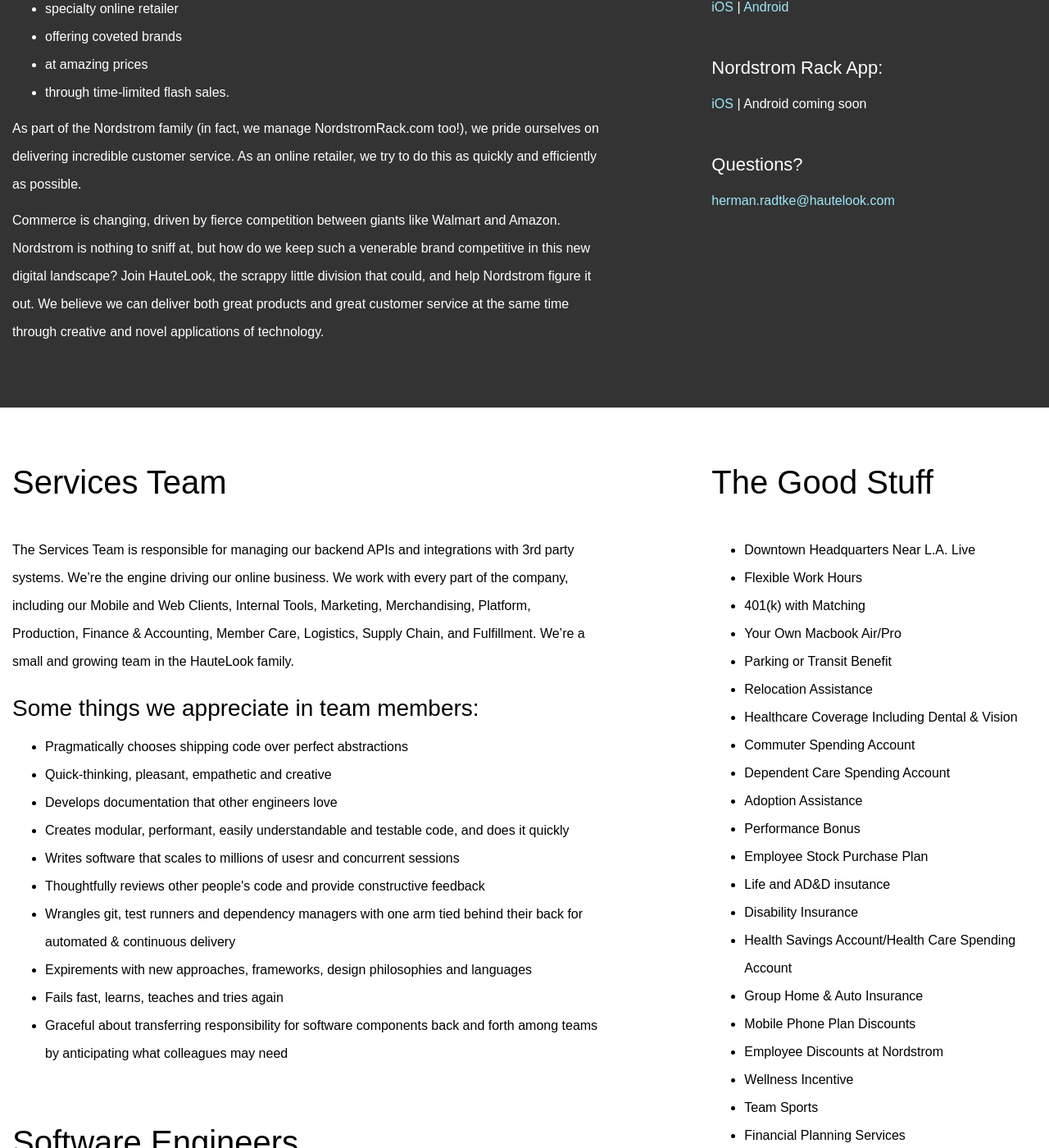
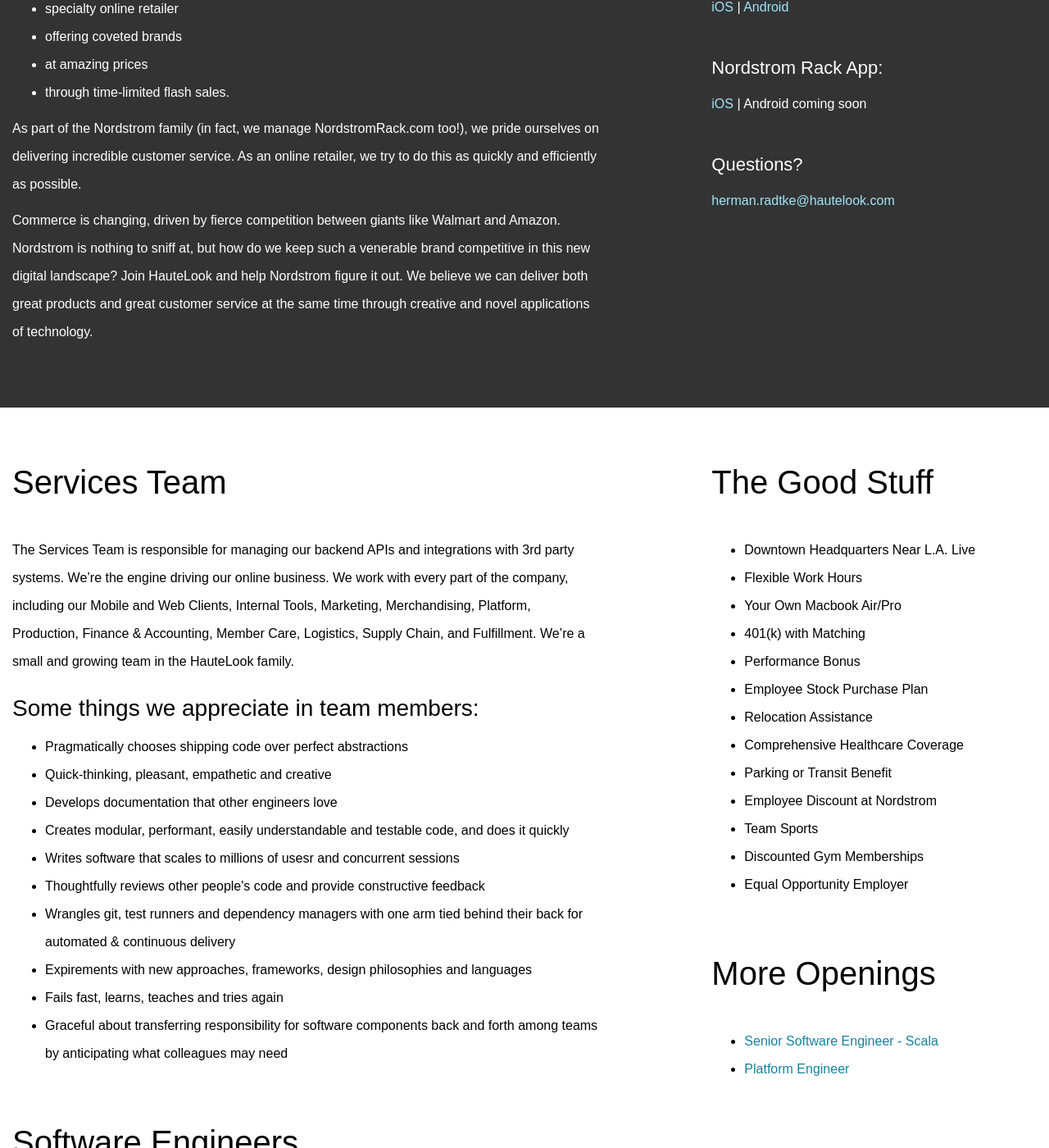
Before and after one commit to hautelook/hautelook.github.io, a Jekyll site: the page built from careers/sr-software-eng-php.html, in a window 1280 px wide and 1400 px high, scrolled down 569 px. Shown: the whole window at 82% size. Built offline with Jekyll 4.4.1, drawn with Linux system fonts in a browser that asks for light colours; nearby versions of some CDN libraries; some of the changed text lies outside the part shown.

Commit message:
Get job listing ready for advertisement.

```diff
--- a/_includes/ga.html
+++ b/_includes/ga.html
@@ -4,7 +4,7 @@
   m=s.getElementsByTagName(o)[0];a.async=1;a.src=g;m.parentNode.insertBefore(a,m)
   })(window,document,'script','//www.google-analytics.com/analytics.js','ga');
 
-  ga('create', 'UA-58169129-1', 'auto');
+  ga('create', 'UA-415580-10', 'auto');
   ga('send', 'pageview');
 
 </script>
--- a/careers/sr-software-eng-php.html
+++ b/careers/sr-software-eng-php.html
@@ -48,20 +49,20 @@ title: Senior Software Engineer (Services Team)
                 <li>through time-limited flash sales.</li>
               </ul>
               <p>As part of the Nordstrom family (in fact, we manage NordstromRack.com too!), we pride ourselves on delivering incredible customer service. As an online retailer, we try to do this as quickly and efficiently as possible.</p>
-              <p>Commerce is changing, driven by fierce competition between giants like Walmart and Amazon. Nordstrom is nothing to sniff at, but how do we keep such a venerable brand competitive in this new digital landscape? Join HauteLook, the scrappy little division that could, and help Nordstrom figure it out. We believe we can deliver both great products and great customer service at the same time through creative and novel applications of technology.</p>
+              <p>Commerce is changing, driven by fierce competition between giants like Walmart and Amazon. Nordstrom is nothing to sniff at, but how do we keep such a venerable brand competitive in this new digital landscape? Join HauteLook and help Nordstrom figure it out. We believe we can deliver both great products and great customer service at the same time through creative and novel applications of technology.</p>
             </div>
             <div class="col-md-4 col-md-offset-1">
-              <h1><a class="btn btn-default text-uppercase btn-lg cta" href="#" role="button">Apply Now</a></h1>
+              <h1><a class="btn btn-default text-uppercase btn-lg cta" href="https://nordstrom.taleo.net/careersection/2/jobdetail.ftl?job={{ page.taleo_job_id }}" role="button" target="_blank">Apply Now</a></h1>
 
               <h4 class="check_us_out">Check us out:</h4>
-              <p><a href="https://www.hautelook.com">HauteLook.com</a><p>
-              <p><a href="https://www.nordstromrack.com">NordstromRack.com</a>
+              <p><a href="https://www.hautelook.com" target="_blank">HauteLook.com</a><p>
+              <p><a href="https://www.nordstromrack.com" target="_blank">NordstromRack.com</a>
 
               <h4 class="check_us_out">HauteLook App:</h4>
-              <p><a href="">iOS</a> | <a href="">Android</a><p>
+              <p><a href="https://itunes.apple.com/us/app/hautelook/id390783984" target="_blank">iOS</a> | <a href="https://play.google.com/store/apps/details?id=com.hautelook.mcom" target="_blank">Android</a><p>
 
               <h4 class="check_us_out">Nordstrom Rack App:</h4>
-              <p><a href="">iOS</a> | Android coming soon<p>
+              <p><a href="https://itunes.apple.com/us/app/nordstrom-rack/id853330019" target="_blank">iOS</a> | Android coming soon<p>
 
               <h4 class="check_us_out">Questions?</h4>
               <p><a mailto="">herman.radtke@hautelook.com</a></p>
@@ -128,38 +129,23 @@ title: Senior Software Engineer (Services Team)
               <ul>
                 <li>Downtown Headquarters Near L.A. Live</li>
                 <li>Flexible Work Hours</li>
+                <li>Your Own Macbook Air/Pro</li>
                 <li>401(k) with Matching</li>
-                <li>Your Own Macbook Air/Pro</li>
-                <li>Parking or Transit Benefit</li>
-                <li>Relocation Assistance</li>
-                <li>Healthcare Coverage Including Dental & Vision</li>
-                <li>Commuter Spending Account</li>
-                <li>Dependent Care Spending Account</li>
-                <li>Adoption Assistance</li>
                 <li>Performance Bonus</li>
                 <li>Employee Stock Purchase Plan</li>
-                <li>Life and AD&D insutance</li>
-                <li>Disability Insurance</li>
-                <li>Health Savings Account/Health Care Spending Account</li>
-                <li>Group Home & Auto Insurance</li>
-                <li>Mobile Phone Plan Discounts</li>
-                <li>Employee Discounts at Nordstrom</li>
-                <li>Wellness Incentive</li>
+                <li>Relocation Assistance</li>
+                <li>Comprehensive Healthcare Coverage</li>
+                <li>Parking or Transit Benefit</li>
+                <li>Employee Discount at Nordstrom</li>
                 <li>Team Sports</li>
-                <li>Financial Planning Services</li>
-                <li>Legal Services</li>
-                <li>Confidential Counseling Services</li>
                 <li>Discounted Gym Memberships</li>
                 <li>Equal Opportunity Employer</li>
               </ul>
 
               <h1>More Openings</h1>
               <ul>
-                <li>Senior Software Engineer - Scala</li>
-                <li>Lorem Ipsum Dolor</li>
-                <li>Lorem Ipsum Dolor</li>
-                <li>Lorem Ipsum Dolor</li>
-                <li>Lorem Ipsum Dolor</li>
+                <li><a href="https://nordstrom.taleo.net/careersection/2/jobdetail.ftl?job=184294" target="_blank">Senior Software Engineer - Scala</a></li>
+                <li><a href="https://nordstrom.taleo.net/careersection/2/jobdetail.ftl?job=182945" target="_blank">Platform Engineer</a></li>
               </ul>
             </div>
           </aside>
@@ -171,7 +157,7 @@ title: Senior Software Engineer (Services Team)
               <h1>Senior Software Engineer</h1>
             </div>
             <div class="col-md-2 col-md-offset-5">
-              <a class="btn btn-default text-uppercase btn-lg cta" href="#" role="button">Apply Now</a>
+              <a class="btn btn-default text-uppercase btn-lg cta" href="https://nordstrom.taleo.net/careersection/2/jobdetail.ftl?job={{ page.taleo_job_id }}" role="button" target="_blank">Apply Now</a>
             </div>
           </div>
         </footer>
@@ -183,10 +169,10 @@ title: Senior Software Engineer (Services Team)
             <img class="img-responsive" alt="Nordstromrack | HauteLook" src="/assets/logo_header.png" />
           </div>
           <div class="col-md-3 footer__img">
-            <a href="https://github.com/hautelook"/><img alt="github icon" src="/assets/icon_gitHub.png" /><span class="footer__link">github.com/hautelook</span></a>
+            <a href="https://github.com/hautelook"/><img alt="github icon" src="/assets/icon_gitHub.png" target="_blank" /><span class="footer__link">github.com/hautelook</span></a>
           </div>
           <div class="col-md-3 footer__img">
-            <a class="footer_a" href="https://twitter.com/haloeng"/><img alt="twitter icon" src="/assets/icon_twitter.png" /><span class="footer__link">@haloeng</span></a>
+            <a class="footer_a" href="https://twitter.com/haloeng"/><img alt="twitter icon" src="/assets/icon_twitter.png" target="_blank" /><span class="footer__link">@haloeng</span></a>
           </div>
         </div>
       </footer>
```
Also changed, not shown: other parts of careers/sr-software-eng-php.html (+1 -0 lines).
